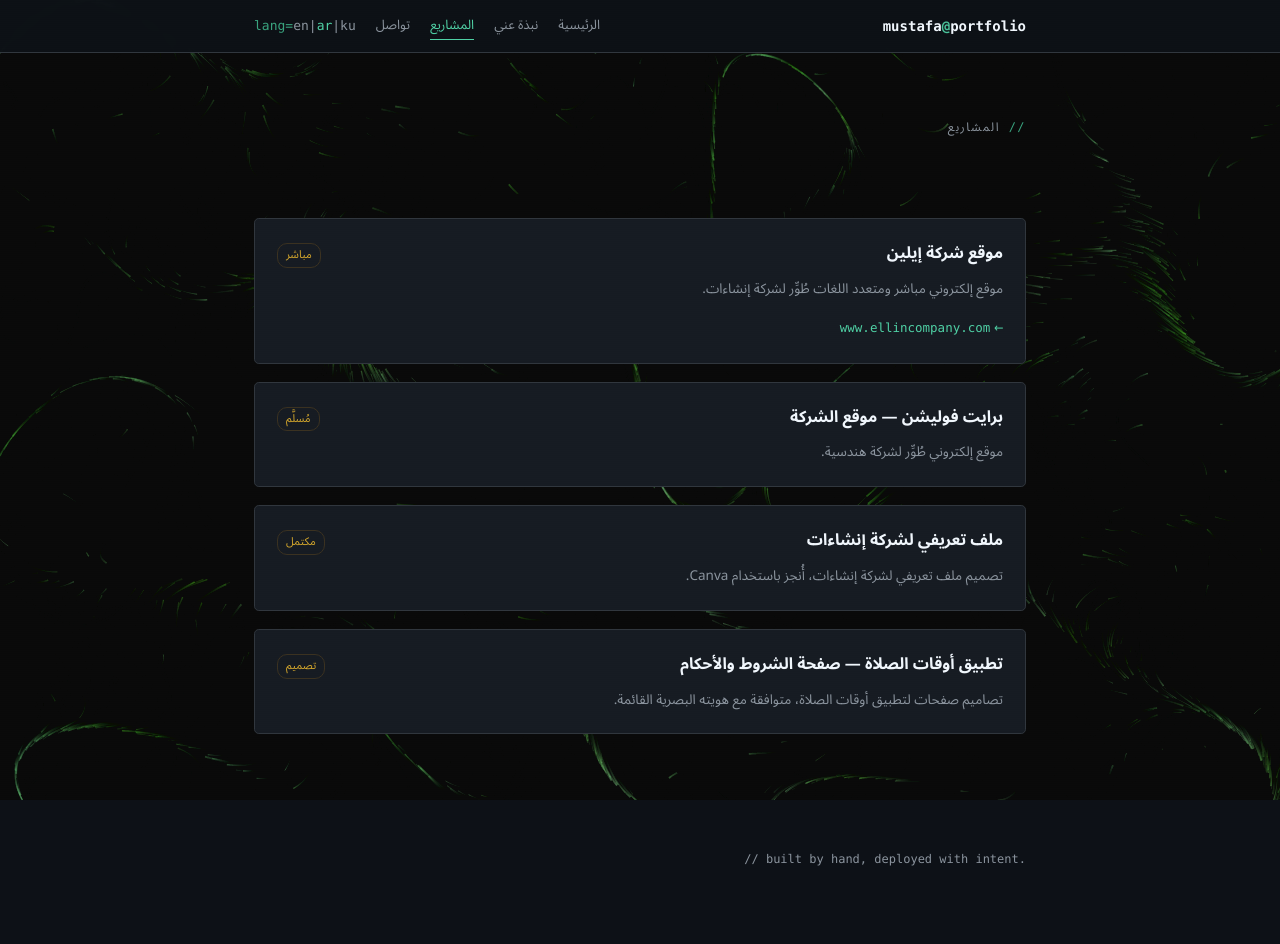
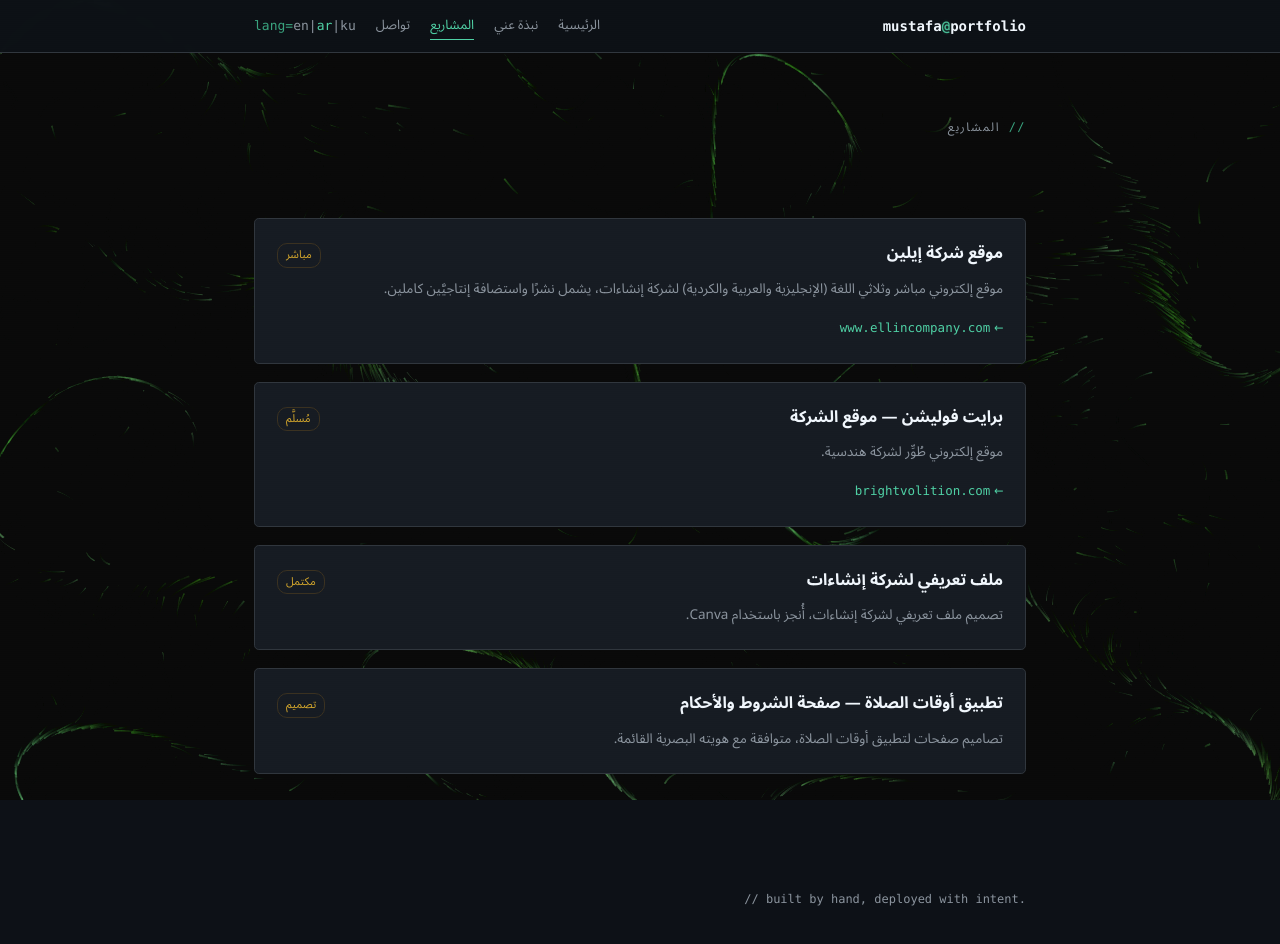
Before and after one commit to mshmsh03/MyWeb, a Next.js app: page /MyWeb/ar/projects/ in a window 1280 px wide. Shown: the top 944 px of the page. Built offline with nearby package versions, Linux system fonts and the light colour scheme.

Commit message:
Update Ellin/Bright Volition project cards, note hardware replacement work

```diff
--- a/app/[lang]/_content/about.ar.jsx
+++ b/app/[lang]/_content/about.ar.jsx
@@ -20,8 +20,8 @@ export default function AboutAr() {
         <AboutList>
           <AboutItem note="currently">طالب هندسة حاسوب في جامعة تيشك الدولية، أربيل.</AboutItem>
           <AboutItem note="what I do">
-            خبرة في البرمجيات والعتاد معًا: تطوير المواقع ونشرها، تشخيص العتاد وإصلاحه، وإعداد شبكات محلية
-            لأجهزة المكاتب المشتركة.
+            خبرة في البرمجيات والعتاد معًا: تطوير المواقع ونشرها، تشخيص العتاد وإصلاحه (بما في ذلك استبدال القطع)،
+            وإعداد شبكات محلية لأجهزة المكاتب المشتركة.
           </AboutItem>
           <AboutItem note="why">
             يدفعني فهم الأنظمة من طرفها إلى طرفها — من شيفرة الموقع إلى مكونات العتاد — وحلّ مشكلات عملية
--- a/app/[lang]/_content/about.en.jsx
+++ b/app/[lang]/_content/about.en.jsx
@@ -23,7 +23,7 @@ export default function AboutEn() {
           </AboutItem>
           <AboutItem note="what I do">
             Experienced in both software and hardware: website development and deployment, hardware diagnostics
-            and repair, and local network setup for shared office devices.
+            and repair (including part replacement), and local network setup for shared office devices.
           </AboutItem>
           <AboutItem note="why">
             Motivated by understanding systems end-to-end — from website code to hardware internals — and by
--- a/app/[lang]/_content/about.ku.jsx
+++ b/app/[lang]/_content/about.ku.jsx
@@ -23,7 +23,7 @@ export default function AboutKu() {
           </AboutItem>
           <AboutItem note="what I do">
             ئەزموونم لە نەرمەکاڵا و ڕەقەکاڵادا هەیە: دروستکردن و بڵاوکردنەوەی ماڵپەڕ، دەستنیشانکردن و
-            چاککردنەوەی ڕەقەکاڵا، و دامەزراندنی تۆڕی ناوخۆیی بۆ ئامێرە هاوبەشەکانی ئۆفیس.
+            چاککردنەوەی ڕەقەکاڵا (لەوانە گۆڕینی پارچەکان)، و دامەزراندنی تۆڕی ناوخۆیی بۆ ئامێرە هاوبەشەکانی ئۆفیس.
           </AboutItem>
           <AboutItem note="why">
             هاندەرم تێگەیشتنە لە سیستەمەکان بە تەواوی — لە کۆدی ماڵپەڕەوە تا ناوەوەی ڕەقەکاڵا — و
--- a/app/[lang]/_content/projects.ar.jsx
+++ b/app/[lang]/_content/projects.ar.jsx
@@ -11,9 +11,14 @@ export default function ProjectsAr() {
             tag="مباشر"
             link={{ href: 'https://www.ellincompany.com', label: 'www.ellincompany.com' }}
           >
-            موقع إلكتروني مباشر ومتعدد اللغات طُوِّر لشركة إنشاءات.
+            موقع إلكتروني مباشر وثلاثي اللغة (الإنجليزية والعربية والكردية) لشركة إنشاءات،
+            يشمل نشرًا واستضافة إنتاجيَّين كاملين.
           </ProjectCard>
-          <ProjectCard title="برايت فوليشن — موقع الشركة" tag="مُسلَّم">
+          <ProjectCard
+            title="برايت فوليشن — موقع الشركة"
+            tag="مُسلَّم"
+            link={{ href: 'https://brightvolition.com', label: 'brightvolition.com' }}
+          >
             موقع إلكتروني طُوِّر لشركة هندسية.
           </ProjectCard>
           <ProjectCard title="ملف تعريفي لشركة إنشاءات" tag="مكتمل">
--- a/app/[lang]/_content/projects.en.jsx
+++ b/app/[lang]/_content/projects.en.jsx
@@ -11,9 +11,14 @@ export default function ProjectsEn() {
             tag="live"
             link={{ href: 'https://www.ellincompany.com', label: 'www.ellincompany.com' }}
           >
-            Live, multilingual website developed for a construction company.
+            Live, trilingual (English, Arabic, Kurdish) website for a construction company,
+            including full production deployment and hosting.
           </ProjectCard>
-          <ProjectCard title="Bright Volition — Company Website" tag="shipped">
+          <ProjectCard
+            title="Bright Volition — Company Website"
+            tag="shipped"
+            link={{ href: 'https://brightvolition.com', label: 'brightvolition.com' }}
+          >
             Website developed for an engineering firm.
           </ProjectCard>
           <ProjectCard title="Construction Company Portfolio" tag="completed">
--- a/app/[lang]/_content/projects.ku.jsx
+++ b/app/[lang]/_content/projects.ku.jsx
@@ -11,9 +11,14 @@ export default function ProjectsKu() {
             tag="زیندوو"
             link={{ href: 'https://www.ellincompany.com', label: 'www.ellincompany.com' }}
           >
-            ماڵپەڕێکی زیندووی فرەزمان کە بۆ کۆمپانیایەکی بیناسازی دروست کراوە.
+            ماڵپەڕێکی زیندووی سێزمان (ئینگلیزی، عەرەبی و کوردی) بۆ کۆمپانیایەکی بیناسازی،
+            لەگەڵ بڵاوکردنەوە و هۆستکردنێکی تەواوی بەرهەمهێنان.
           </ProjectCard>
-          <ProjectCard title="برایت ڤۆلیشن — ماڵپەڕی کۆمپانیا" tag="ڕادەستکراو">
+          <ProjectCard
+            title="برایت ڤۆلیشن — ماڵپەڕی کۆمپانیا"
+            tag="ڕادەستکراو"
+            link={{ href: 'https://brightvolition.com', label: 'brightvolition.com' }}
+          >
             ماڵپەڕێک کە بۆ کۆمپانیایەکی ئەندازیاری دروست کراوە.
           </ProjectCard>
           <ProjectCard title="پرۆفایلی کۆمپانیایەکی بیناسازی" tag="تەواوکراو">
```
